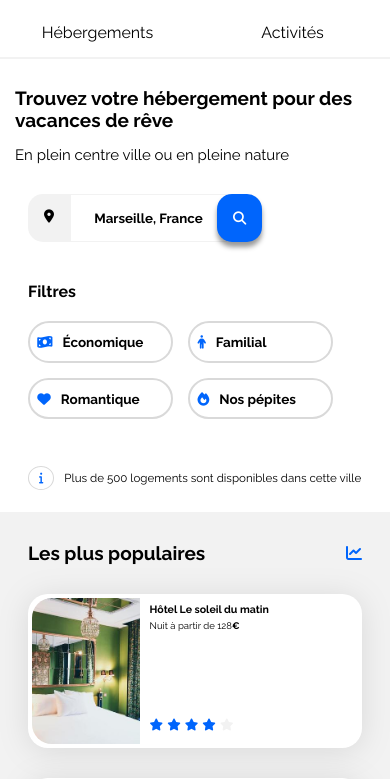
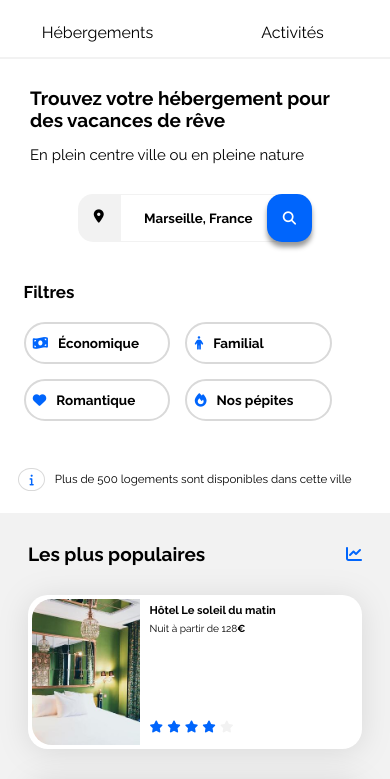
Before and after one commit to Michael-Boethas/P2, a plain HTML site: page index.html in a window 390 px wide. Shown: the part 42-821 px from the top of the page. Drawn offline with Linux system fonts and the light colour scheme.

Commit message:
ajustements esthétiques, modification du font-size dans le footer

```diff
--- a/css/style.css
+++ b/css/style.css
@@ -186,13 +186,13 @@ header {
     padding: 0 0 4px 4px;
 }
 
-.card-txt h3 {
-    font-size: calc(9px + .4vw);
+.card-title {
+    font-size: calc(10px + .3vw);
     margin: 5px 0 5px 0;
 }
 
-.card-txt p {
-    font-size: calc(8px + .4vw);
+.card-subtitle {
+    font-size: calc(9px + .3vw);
     margin: 5px 0 5px 0;
 }
 
@@ -338,17 +338,17 @@ footer {
 
 footer ul {
     list-style: none;
-    padding: 0 0 0 20px;
+    padding: 0 0 0 15px;
 }
 
 footer h2 {
-    font-size: calc(10px + 0.4vw);
+    font-size: calc(14px + 0.2vw);
     margin: 0;
 }
 
 footer li {
     line-height: 2;
-    font-size: calc(9px + 0.4vw);
+    font-size: calc(11px + 0.3vw);
 }
 
 /****** Media queries ***********/
@@ -429,12 +429,12 @@ footer li {
         border-bottom: 2px solid var(--main-color);
     }
 
-    .main-title {
-        padding: 30px 15px 0 15px;
+    .section-title {
+        font-size: 19px;
     }
 
-    .section-title {
-        font-size: 19px;
+    .main-title {
+        padding: 30px 30px 0 30px;
     }
 
     .main-title p {
@@ -442,8 +442,8 @@ footer li {
     }
 
     .search-form {
+        align-items: center;
         margin-bottom: 15px;
-        padding: 0 0 0 calc(20vw - 50px);
         font-size: calc(10px + 0.4vw);
     }
 
@@ -456,6 +456,10 @@ footer li {
         margin-left: -10px;
         border-radius: 15px;
         box-shadow: 0px 5px 5px #00000067;
+    }
+
+    .filters-container {
+        padding: 0 0 0 calc(15vw - 35px);
     }
 
     .filters {
@@ -473,14 +477,14 @@ footer li {
         color: #FFFFFF;
     }
 
-    .filters-container b {
-        font-size: 16px;
-        font-weight: bold;
+    b {
+        font-size: 17px;
     }
 
     .search-info {
         margin: 0 20px 0 0;
     }
+
     .hebergements-and-populaires {
         flex-flow: column-reverse;
     }
@@ -576,12 +580,13 @@ footer li {
 /* Large devices (laptops and monitors, more than 1440px) */
 
 @media (min-width: 1440px) {
+
     h3.card-title {
-        font-size: 16px;
+        font-size: 15px;
     }
 
     p.card-subtitle {
-        font-size: 15px;
+        font-size: 14px;
     }
 
     footer h2 {
--- a/index.html
+++ b/index.html
@@ -16,7 +16,7 @@
 
 <body>
     <div class="main-container">
-        <div class="warning-banner">
+        <div class="warning-banner">    <!--bannière d'avertissement pour les écrans de moins de 320px de largeur-->
             <i class="fa-solid fa-triangle-exclamation"></i>
             <strong> Attention, cette page n'est pas optimisée pour les écrans de largeur inférieure à 320 pixels !!</strong>
         </div>
@@ -39,7 +39,7 @@
                     </button>
                     <input class="search-input" type="text" name="search-input" id="search-input" placeholder="Marseille, France">
                     <button class="search-button search-button-text">Rechercher</button>
-                    <button class="search-button search-button-icon">
+                    <button class="search-button search-button-icon">   <!-- bouton pour la version mobile-->
                         <i class="fa-solid fa-magnifying-glass"></i>
                     </button>
                 </div>
```
